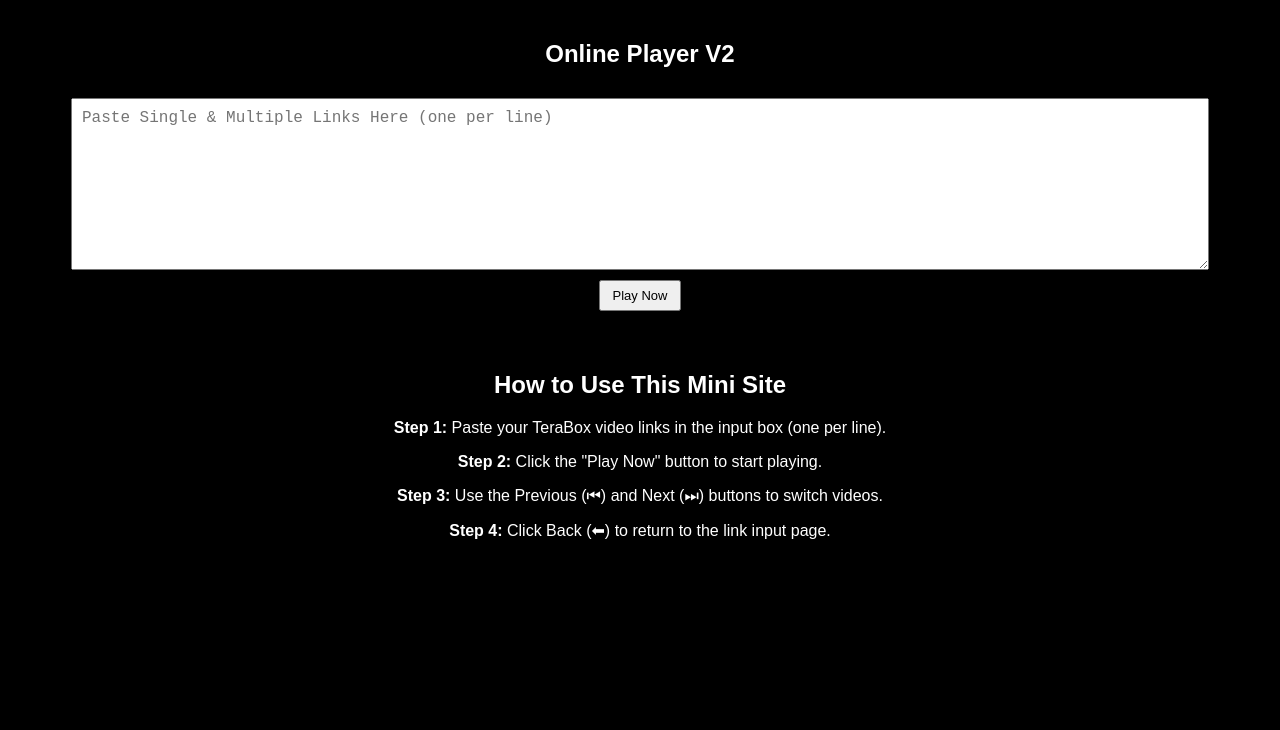
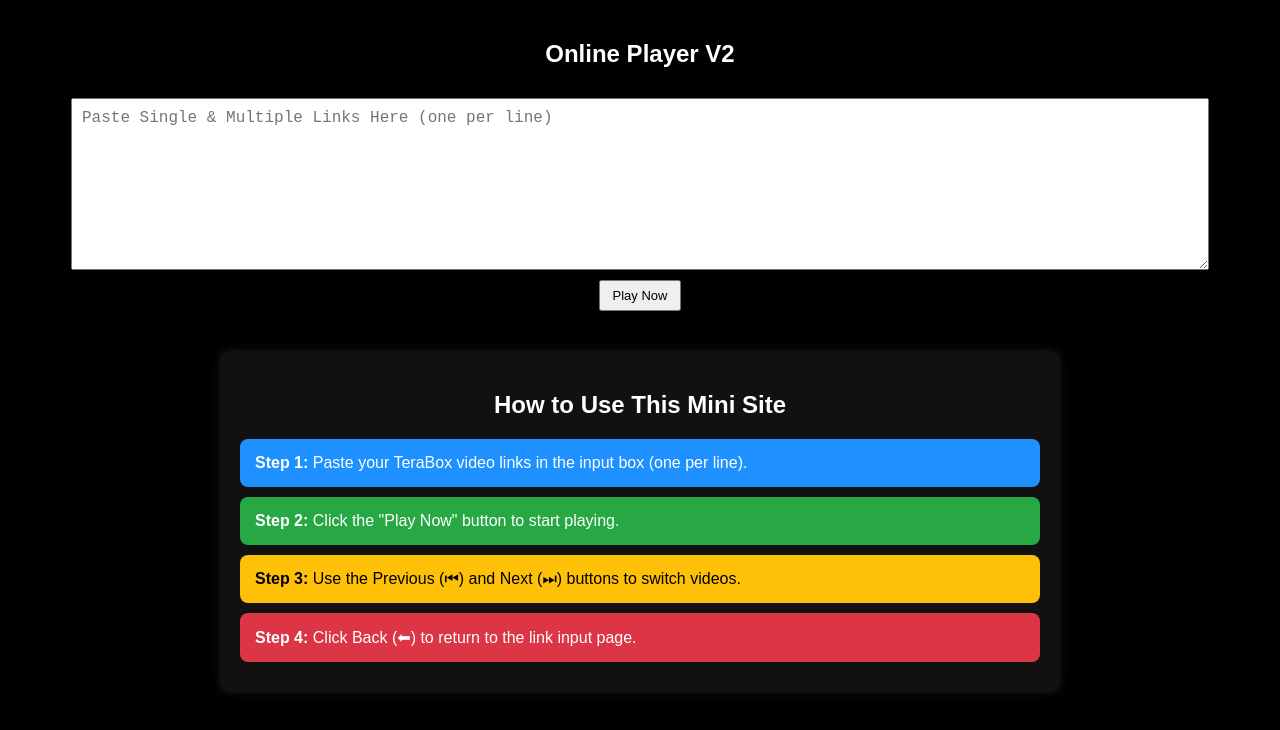
Before and after one commit to ok-op/Como, a plain HTML site: page index.html in a window 1280 px wide. Drawn offline with Linux system fonts and the light colour scheme.

Commit message:
Update index.html

```diff
--- a/index.html
+++ b/index.html
@@ -52,6 +52,42 @@
       gap: 10px;
       z-index: 10;
     }
+
+    .how-to-use {
+      text-align: center;
+      padding: 20px;
+      margin: 20px auto;
+      max-width: 800px;
+      background: #111;
+      border-radius: 10px;
+      box-shadow: 0 0 10px rgba(255,255,255,0.1);
+    }
+
+    .step {
+      padding: 15px;
+      margin: 10px 0;
+      border-radius: 8px;
+      font-size: 1rem;
+      text-align: left;
+      color: #fff;
+    }
+
+    .step1 {
+      background-color: #1e90ff;
+    }
+
+    .step2 {
+      background-color: #28a745;
+    }
+
+    .step3 {
+      background-color: #ffc107;
+      color: #000;
+    }
+
+    .step4 {
+      background-color: #dc3545;
+    }
   </style>
 </head>
 <body oncontextmenu="return false;">
@@ -77,10 +113,10 @@
   <!-- How to Use Section -->
   <div class="how-to-use" id="howToUse">
     <h2>How to Use This Mini Site</h2>
-    <p><strong>Step 1:</strong> Paste your TeraBox video links in the input box (one per line).</p>
-    <p><strong>Step 2:</strong> Click the "Play Now" button to start playing.</p>
-    <p><strong>Step 3:</strong> Use the Previous (⏮) and Next (⏭) buttons to switch videos.</p>
-    <p><strong>Step 4:</strong> Click Back (⬅) to return to the link input page.</p>
+    <div class="step step1"><strong>Step 1:</strong> Paste your TeraBox video links in the input box (one per line).</div>
+    <div class="step step2"><strong>Step 2:</strong> Click the "Play Now" button to start playing.</div>
+    <div class="step step3"><strong>Step 3:</strong> Use the Previous (⏮) and Next (⏭) buttons to switch videos.</div>
+    <div class="step step4"><strong>Step 4:</strong> Click Back (⬅) to return to the link input page.</div>
   </div>
 
   <!-- Script -->
```
